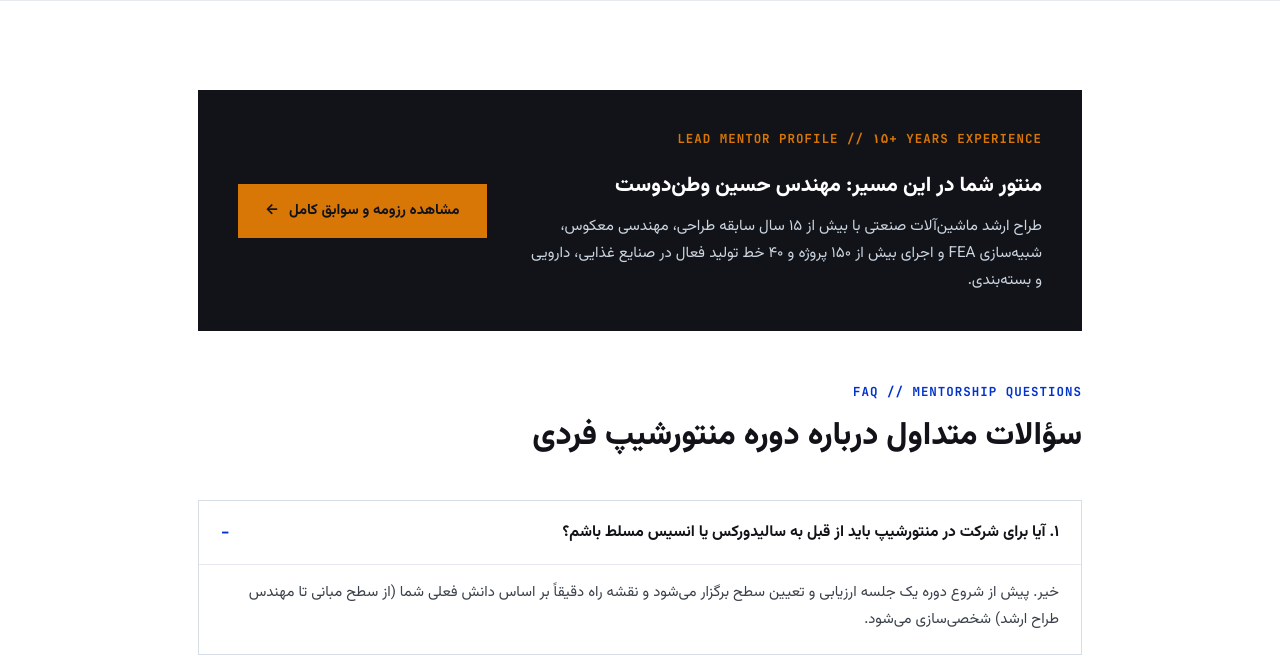
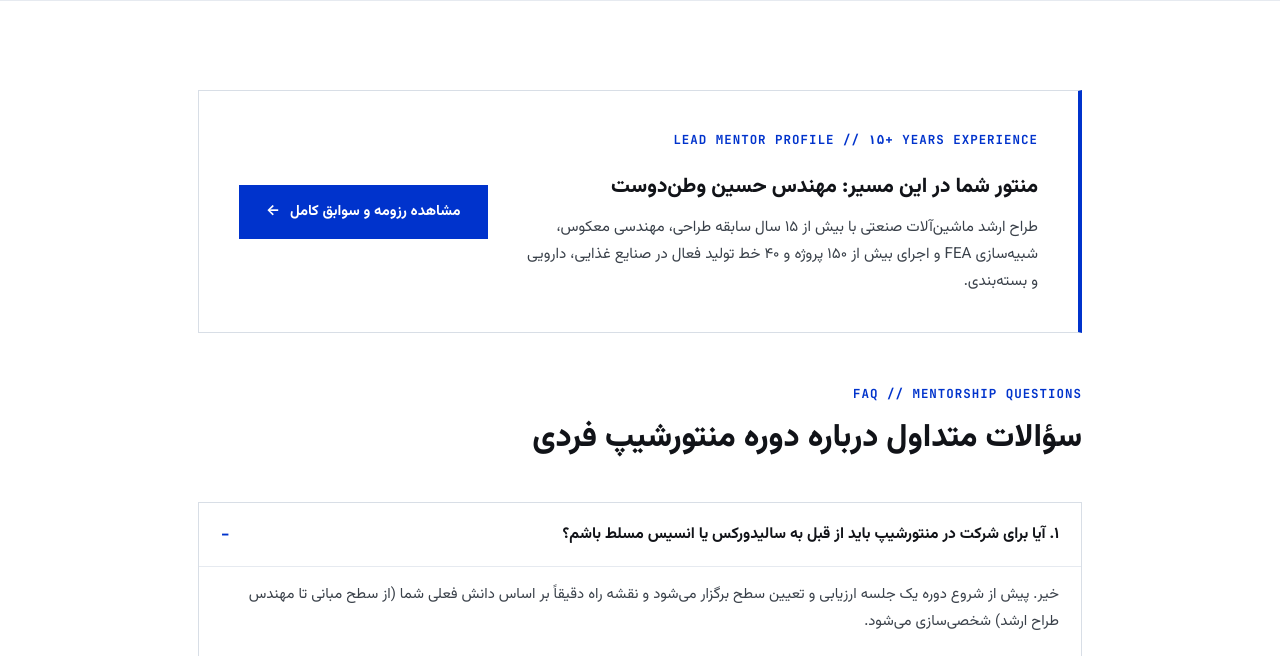
Before and after one commit to GreatFooliao111/machinedesign-wp, a WordPress theme: the page made by src/themes/machinedesign-trumpf/page-engineering-mentorship.php in a window 1280 px wide. Shown: the part 2532-3188 px from the top of the page. Run offline with PHP 8.4 and a stand-in for WordPress, Linux system fonts and the light colour scheme; the site name, menu and one post (Sample post) are stand-ins, and other content is empty.

Commit message:
fix(trumpf): visual QA - fix .md-reveal visibility and unify subpage callouts with TRUMPF palette

```diff
--- a/src/themes/machinedesign-trumpf/assets/css/trumpf-motion.css
+++ b/src/themes/machinedesign-trumpf/assets/css/trumpf-motion.css
@@ -199,7 +199,7 @@ a:hover { color: var(--tr-blue-dark); }
 .md-tr-footer-bottom { display: flex; justify-content: space-between; align-items: center; padding-top: 24px; flex-wrap: wrap; gap: 12px; font-size: 0.8rem; color: var(--tr-mute); }
 
 /* --- 11. SCROLL REVEAL ANIMATION --- */
-.md-reveal { opacity: 0; transform: translateY(24px); transition: opacity 600ms var(--tr-ease-zoom), transform 600ms var(--tr-ease-zoom); }
+.md-reveal { opacity: 1; transform: translateY(0); transition: opacity 420ms var(--tr-ease-zoom), transform 420ms var(--tr-ease-zoom); }
 .md-reveal.is-visible { opacity: 1; transform: translateY(0); }
 
 /* --- 12. REUSABLE ARCHITECTURAL PATTERNS (SUBPAGES & SERVICES) --- */
@@ -237,8 +237,10 @@ a:hover { color: var(--tr-blue-dark); }
 .md-tr-legal-card ul { margin: 10px 0 0; padding-right: 20px; }
 
 .md-tr-callout-box {
-  background: var(--tr-dark);
-  color: #FFFFFF;
+  background: var(--tr-white);
+  border: 1px solid var(--tr-line);
+  border-right: 4px solid var(--tr-blue);
+  color: var(--tr-ink);
   padding: 36px 40px;
   display: flex;
   align-items: center;
@@ -246,8 +248,8 @@ a:hover { color: var(--tr-blue-dark); }
   gap: 28px;
   flex-wrap: wrap;
 }
-.md-tr-callout-box h3 { margin: 6px 0 8px; font-size: 1.3rem; font-weight: 800; color: #FFFFFF; }
-.md-tr-callout-box p { margin: 0; font-size: 0.95rem; color: #CBD5E1; max-width: 60ch; line-height: 1.8; }
+.md-tr-callout-box h3 { margin: 6px 0 8px; font-size: 1.3rem; font-weight: 800; color: var(--tr-ink); }
+.md-tr-callout-box p { margin: 0; font-size: 0.95rem; color: var(--tr-ink2); max-width: 60ch; line-height: 1.8; }
 
 .md-tr-checklist-grid { display: grid; grid-template-columns: repeat(2, minmax(0, 1fr)); gap: 16px; }
 .md-tr-checklist-item {
--- a/src/themes/machinedesign-trumpf/page-corporate-training.php
+++ b/src/themes/machinedesign-trumpf/page-corporate-training.php
@@ -27,7 +27,7 @@ while ( have_posts() ) : the_post();
     </div>
     <div class="md-tr-card-grid-2">
       <div class="md-tr-arch-card">
-        <span class="md-tr-step-num" style="color:#B91C1C;" dir="ltr">GENERIC COURSES // LIMITATION</span>
+        <span class="md-tr-step-num" style="color:var(--tr-mute);" dir="ltr">GENERIC COURSES // LIMITATION</span>
         <h3>دوره‌های پکیجی و آموزشگاهی متفرقه</h3>
         <p>فایل‌های تمرینی فانتزی اینترنتی، تلرانس‌گذاری کتابی و غیراقتصادی بدون توجه به تلرانس قابل دسترس ماشین‌های CNC کارخانه، و عدم هم‌سویی میان واحد طراحی و کنترل کیفیت (QC).</p>
       </div>
@@ -131,8 +131,8 @@ while ( have_posts() ) : the_post();
       </div>
     </div>
     <div class="md-tr-card-grid-2">
-      <div class="md-tr-arch-card" style="border-top-color:#B91C1C;">
-        <span class="md-tr-step-num" style="color:#B91C1C;" dir="ltr">BEFORE // نقشه اولیه پرخطا</span>
+      <div class="md-tr-arch-card">
+        <span class="md-tr-step-num" style="color:var(--tr-mute);" dir="ltr">BEFORE // نقشه اولیه پرخطا</span>
         <h3>محاسبه ذهنی ضریب K-Factor و دیتوم‌گذاری ناممکن</h3>
         <p>نادیده گرفتن ابزار خم‌کن کارگاه (خطای ۱.۸ میلی‌متر در فلنج ورق ۲ میل)، تعریف دیتوم روی سطح ریخته‌گری ناهموار و عدم محاسبه Stack-up منجر به ۲۴۰ قطعه ضایعات و ۴۸ ساعت توقف خط مونتاژ شد.</p>
       </div>
--- a/src/themes/machinedesign-trumpf/page-engineering-mentorship.php
+++ b/src/themes/machinedesign-trumpf/page-engineering-mentorship.php
@@ -133,11 +133,11 @@ while ( have_posts() ) : the_post();
   <div class="md-container" style="max-width:980px;">
     <div class="md-tr-callout-box" style="margin-bottom:48px;">
       <div>
-        <span class="md-tr-kicker mono" style="color:var(--tr-amber);" dir="ltr">LEAD MENTOR PROFILE // ۱۵+ YEARS EXPERIENCE</span>
+        <span class="md-tr-kicker mono" dir="ltr">LEAD MENTOR PROFILE // ۱۵+ YEARS EXPERIENCE</span>
         <h3>منتور شما در این مسیر: مهندس حسین وطن‌دوست</h3>
         <p>طراح ارشد ماشین‌آلات صنعتی با بیش از ۱۵ سال سابقه طراحی، مهندسی معکوس، شبیه‌سازی FEA و اجرای بیش از ۱۵۰ پروژه و ۴۰ خط تولید فعال در صنایع غذایی، دارویی و بسته‌بندی.</p>
       </div>
-      <a href="<?php echo esc_url( home_url( '/hossein-vatandoust/' ) ); ?>" class="md-tr-btn md-tr-btn-amber"><span>مشاهده رزومه و سوابق کامل</span><span class="md-tr-arrow">←</span></a>
+      <a href="<?php echo esc_url( home_url( '/hossein-vatandoust/' ) ); ?>" class="md-tr-btn md-tr-btn-primary"><span>مشاهده رزومه و سوابق کامل</span><span class="md-tr-arrow">←</span></a>
     </div>
 
     <div class="md-tr-sec-head">
--- a/src/themes/machinedesign-trumpf/page-factory-troubleshooting.php
+++ b/src/themes/machinedesign-trumpf/page-factory-troubleshooting.php
@@ -51,13 +51,13 @@ $phone_clean   = preg_replace( '/[^0-9+]/', '', strtr( $phone_display, array( '
 
     <div class="md-tr-callout-box" style="margin-top:36px;">
       <div>
-        <span class="md-tr-kicker mono" style="color:var(--tr-amber);" dir="ltr">EMERGENCY LINE-STOP PROTOCOL // اعزام اورژانسی</span>
+        <span class="md-tr-kicker mono" dir="ltr">EMERGENCY LINE-STOP PROTOCOL // اعزام اورژانسی</span>
         <h3>خط تولید شما متوقف شده یا دستگاه دچار لرزش و صدای غیرعادی است؟</h3>
         <p>دپارتمان حل مسئله با تجهیزات پرتابل آنالایزر ارتعاشات FFT در محل کارخانه شما حاضر می‌شود تا عیب ریشه‌ای را بدون حدس و گمان تشخیص داده و خط را به مدار تولید بازگرداند.</p>
       </div>
       <div style="display:flex;gap:12px;flex-wrap:wrap;">
-        <a href="tel:<?php echo esc_attr( $phone_clean ?: '05137600000' ); ?>" class="md-tr-btn md-tr-btn-amber"><span>تماس اضطراری (<?php echo esc_html( $phone_display ); ?>)</span></a>
-        <a href="https://t.me/machinedesign_ir" target="_blank" rel="noopener noreferrer" class="md-tr-btn md-tr-btn-outline" style="color:#FFF;border-color:#FFF;"><span>ارسال ویدیو در تلگرام</span></a>
+        <a href="tel:<?php echo esc_attr( $phone_clean ?: '05137600000' ); ?>" class="md-tr-btn md-tr-btn-primary"><span>تماس اضطراری (<?php echo esc_html( $phone_display ); ?>)</span></a>
+        <a href="https://t.me/machinedesign_ir" target="_blank" rel="noopener noreferrer" class="md-tr-btn md-tr-btn-outline"><span>ارسال ویدیو در تلگرام</span></a>
       </div>
     </div>
   </div>
--- a/src/themes/machinedesign-trumpf/page-services.php
+++ b/src/themes/machinedesign-trumpf/page-services.php
@@ -102,11 +102,11 @@ get_header();
 
     <div class="md-tr-callout-box" style="margin-top:36px;">
       <div>
-        <span class="md-tr-kicker mono" style="color:var(--tr-amber);" dir="ltr">BILATERAL NDA // ZERO IP RISK</span>
+        <span class="md-tr-kicker mono" dir="ltr">BILATERAL NDA // ZERO IP RISK</span>
         <h3>شروع همکاری مهندسی تحت قرارداد محرمانگی (NDA)</h3>
         <p>پیش از ارسال هرگونه نقشه، نمونه قطعه یا مستندات خط تولید، قرارداد رسمی عدم افشا و حفظ مالکیت فکری میان طرفین امضا می‌گردد.</p>
       </div>
-      <a href="<?php echo esc_url( home_url( '/nda-protocol/' ) ); ?>" class="md-tr-btn md-tr-btn-amber">
+      <a href="<?php echo esc_url( home_url( '/nda-protocol/' ) ); ?>" class="md-tr-btn md-tr-btn-primary">
         <span>مطالعه پروتکل محرمانگی NDA</span><span class="md-tr-arrow">←</span>
       </a>
     </div>
```
Also changed, not shown: docs/QA_REPORT.md (+1 -1 lines), src/themes/machinedesign-trumpf/page-machinery-inspection.php (+4 -4 lines), src/themes/machinedesign-trumpf/page-nda-protocol.php (+6 -6 lines), src/themes/machinedesign-trumpf/page-privacy-policy.php (+6 -6 lines).
